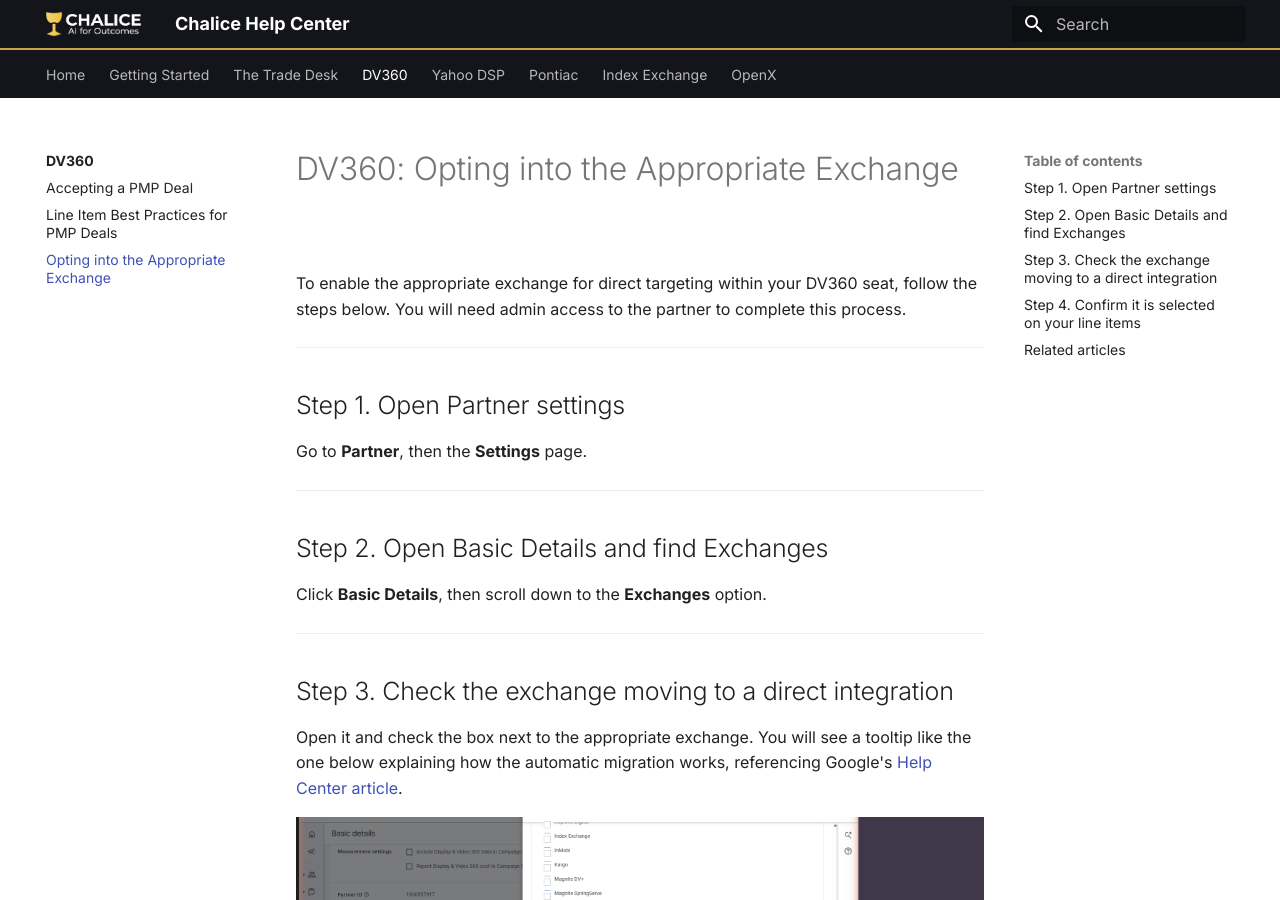
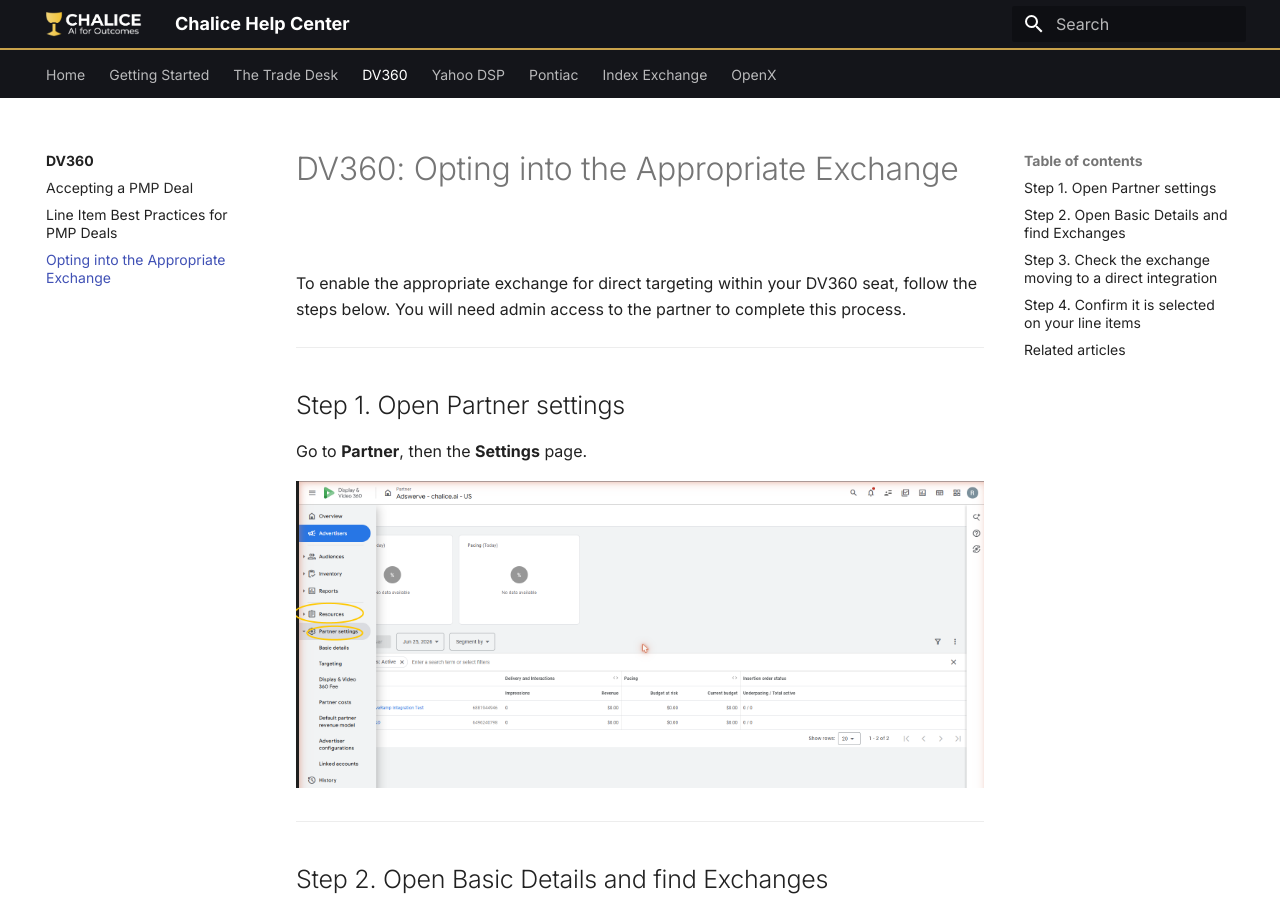
Before and after one commit to Rudy-chalice/chalice-help, an MkDocs documentation site: the page built from docs/dv360/opting-into-the-appropriate-exchange.md, in a window 1280 px wide and 900 px high. Built offline with MkDocs 1.6.1 and Material for MkDocs 9.7.7, drawn with Linux system fonts in a browser that asks for light colours.

Commit message:
Add Step 1 and Step 2 screenshots for DV360 exchange opt-in guide

```diff
--- a/docs/dv360/opting-into-the-appropriate-exchange.md
+++ b/docs/dv360/opting-into-the-appropriate-exchange.md
@@ -8,11 +8,15 @@ To enable the appropriate exchange for direct targeting within your DV360 seat,
 
 Go to **Partner**, then the **Settings** page.
 
+![Partner settings navigation in DV360](assets/dv360-step1-settings.png)
+
 ---
 
 ## Step 2. Open Basic Details and find Exchanges
 
 Click **Basic Details**, then scroll down to the **Exchanges** option.
+
+![Basic Details page showing the Exchanges section](assets/dv360-step2-exchanges.png)
 
 ---
 
```
Also changed, not shown: docs/dv360/assets/dv360-step1-settings.png (added), docs/dv360/assets/dv360-step2-exchanges.png (added).
